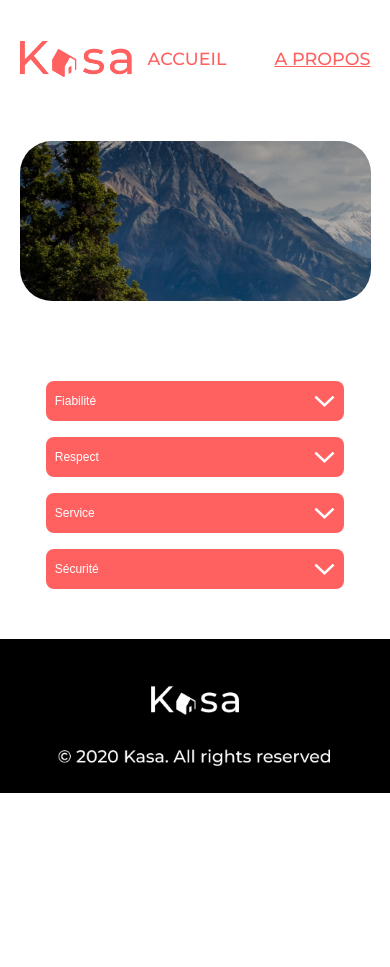
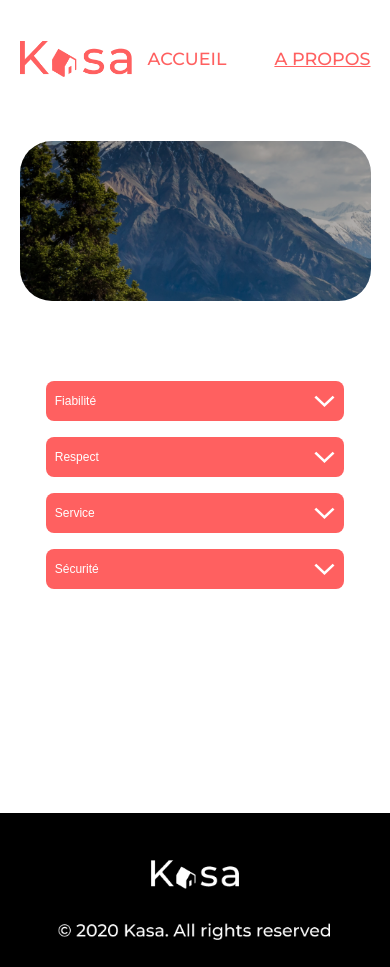
Before and after one commit to KaddBen/BenkraoudaKaddour_11_21092022, a React (Create React App) app: page /about in a window 390 px wide. Before the commit the page ends 844 px from the top, so only its background shows below. Built offline with nearby package versions, Linux system fonts and the light colour scheme.

Commit message:
fix responsive

```diff
--- a/src/components/Footer/Footer.css
+++ b/src/components/Footer/Footer.css
@@ -1,6 +1,6 @@
 .footer {
   position: relative;
-  margin-top: 20rem;
+  margin-top: 10rem !important;
   width: 100%;
   height: 250px !important;
   left: 0;
--- a/src/components/LocalInfo/LocalInfo.css
+++ b/src/components/LocalInfo/LocalInfo.css
@@ -85,7 +85,7 @@
   .tag {
     width: 8rem;
     font-size: 0.8rem;
-    height: 1.4rem;
+    height: 1.3rem;
     border-radius: 1.3rem !important;
   }
 }
--- a/src/pages/About/About.css
+++ b/src/pages/About/About.css
@@ -30,6 +30,7 @@
     margin-top: 5rem;
     width: 100%;
     gap: 1rem;
+    margin-bottom: 14rem !important;
   }
   .list_container span {
     font-size: 12px;
```
Also changed, not shown: 1 other file (tests, documents, lock files or other folders).
